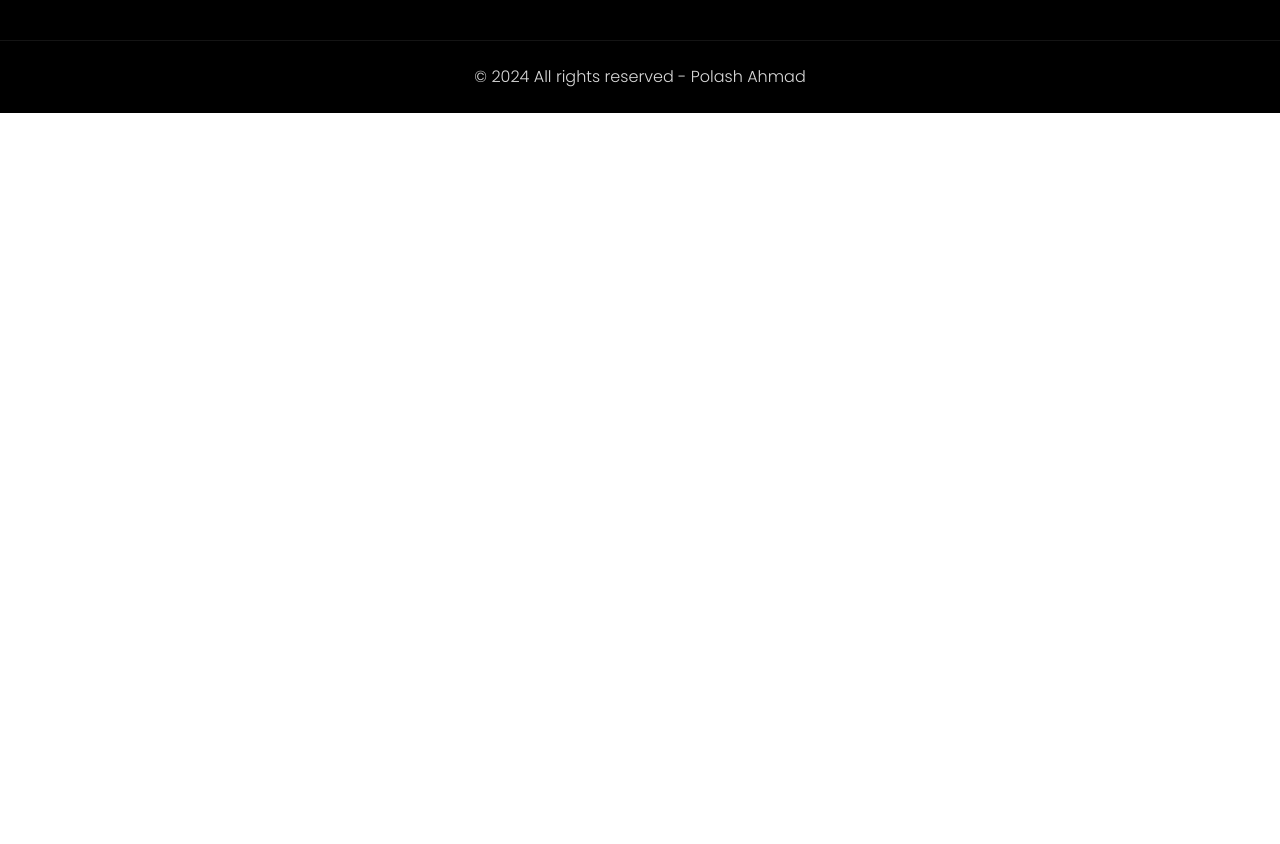
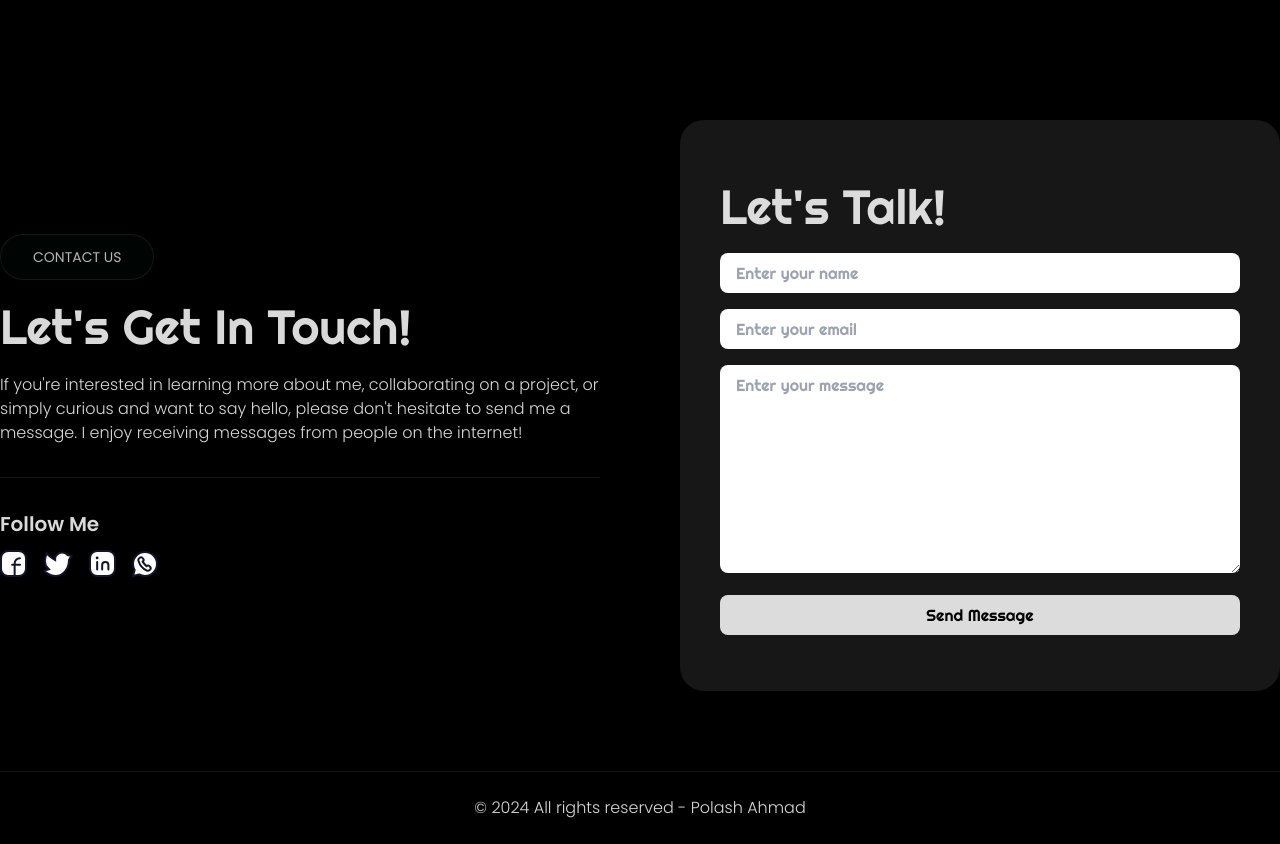
Before and after one commit to Polashahmad01/front-end-portfolio-app, a Next.js app: page / in a window 1280 px wide. Shown: the part 760-1604 px from the top of the page. Before the commit the page ends 873 px from the top, so only its background shows below. Built offline with nearby package versions, Linux system fonts and the light colour scheme.

Commit message:
Update ContactPage layout and design

```diff
--- a/src/app/page.jsx
+++ b/src/app/page.jsx
@@ -15,8 +15,8 @@ export default function HomePage() {
       {/* <WhatIDoPage />
       <ToolsIUsePage />
       <MyRecentWorkPage />
-      <MyExperiencePage />
-      <ContactPage /> */}
+      <MyExperiencePage /> */}
+      <ContactPage />
       <AppFooter />
     </main>
   )
--- a/src/components/ContactPage.jsx
+++ b/src/components/ContactPage.jsx
@@ -1,39 +1,60 @@
+import { Righteous } from "next/font/google";
+
+const righteous = Righteous({ subsets: ["latin"], weight: ["400"] });
 
 export default function ContactPage() {
   return (
-    <section className="container mx-auto">
+    <section className="container mx-auto my-[10vh]">
 
-      <div>
+      <div className="grid grid-cols-1 sm:grid-cols-2 items-center gap-20">
 
         <div>
-          <div>
-            <button>Contact Use</button>
+          <div className="mb-4 opacity-85">
+            <button className="uppercase px-8 py-3 opacity-85 text-sm border border-solid rounded-[80px] backdrop-blur-xl border-[rgba(255,255,255,.1)] bg-[rgba(4,19,14,.5)]">Contact Us</button>
           </div>
-          <h4>Let's Get In Touch!</h4>
-          <p>Lorem ipsum dolor sit amet consectetur adipisicing elit. Recusandae id odit praesentium provident in doloribus repellendus iste debitis vel libero.</p>
-          <div></div>
-          <p>Follow me</p>
-          <div>
-            <p>facebook</p>
-            <p>twitter</p>
-            <p>linkedin</p>
-            <p>whatsapp</p>
+          <h4 className={`leading-[61px] text-5xl mb-4 opacity-85 ${righteous.className}`}>Let's Get In Touch!</h4>
+          <p className="opacity-85 font-light mb-8">
+            If you're interested in learning more about me, collaborating on a project, or simply curious and want to say hello, please don't hesitate to send me a message. I enjoy receiving messages from people on the internet!
+          </p>
+          <div className="border-t border-solid border-[#181818] mb-8"/>
+          <p className="font-semibold text-xl mb-3 opacity-85">Follow Me</p>
+          <div className="flex items-center gap-4">
+            <svg width="27" height="27" viewBox="0 0 27 27" fill="#fff" xmlns="http://www.w3.org/2000/svg">
+              <rect x="1" y="1" width="25" height="25" rx="7.13616" stroke="#14142B" strokeWidth="2" />
+              <path d="M19.8968 8.1543V8.1543C16.9993 8.1543 14.6504 10.5032 14.6504 13.4007V25.4407" stroke="#14142B" strokeWidth="2" strokeLinecap="round" />
+              <line x1="12.083" y1="14.6914" x2="20.0032" y2="14.6914" stroke="#14142B" strokeWidth="2" strokeLinecap="round" />
+            </svg>
+            <svg width="30" height="26" viewBox="0 0 30 26" fill="#fff" xmlns="http://www.w3.org/2000/svg">
+              <path d="M4.32747 18.7162L5.98371 18.2546L4.76351 17.0432C2.49398 14.7902 1.80935 11.9233 1.97021 9.08832C2.11509 6.53473 2.94701 4.06872 3.86092 2.2682C4.59404 3.40359 5.74989 4.56191 6.89868 5.54515C8.22623 6.68139 9.65495 7.67674 10.669 8.2354L12.1516 9.05212V7.35952C12.1516 6.02306 12.9027 4.56641 14.1977 3.41306C15.4835 2.26791 17.1994 1.52214 18.9347 1.52214C20.1769 1.52214 21.438 1.9361 22.5087 2.48127C23.5886 3.03113 24.3747 3.66262 24.6722 3.98959L24.9071 4.24771L25.2515 4.30365L28.4117 4.81689L26.12 8.79971L25.9887 9.02782L25.9867 9.29099C25.9212 18.0788 20.1872 24.8737 12.6551 24.9983C9.8062 25.0455 7.26621 24.0946 5.24663 22.8164C3.58427 21.7643 2.31626 20.5167 1.54851 19.4907L4.32747 18.7162Z" stroke="#14142B" strokeWidth="2" />
+            </svg>
+            <svg width="27" height="27" viewBox="0 0 27 27" fill="#fff" xmlns="http://www.w3.org/2000/svg">
+              <rect x="1" y="1" width="25" height="25" rx="7.13616" stroke="#14142B" strokeWidth="2" />
+              <line x1="8.15723" y1="11.9707" x2="8.15723" y2="19.6031" stroke="#14142B" strokeWidth="2" strokeLinecap="round" />
+              <circle cx="8.12006" cy="7.95111" r="1.40717" fill="#14142B" />
+              <path d="M19.3868 19.5944V15.1211C19.3868 13.4044 17.9951 12.0127 16.2784 12.0127V12.0127C14.5616 12.0127 13.1699 13.4044 13.1699 15.1211V19.5944" stroke="#14142B" strokeWidth="2" strokeLinecap="round" />
+            </svg>
+            <svg width="26" height="26" viewBox="0 0 26 26" fill="#fff" xmlns="http://www.w3.org/2000/svg">
+              <path d="M13 1C6.37273 1 1 6.37273 1 13C1 15.2211 1.606 17.3004 2.65818 19.0845L1 25L7.14945 23.4765C8.88073 24.4453 10.8749 25 13 25C19.6273 25 25 19.6273 25 13C25 6.37273 19.6273 1 13 1Z" stroke="#14142B" strokeWidth="2" strokeMiterlimit="10" strokeLinejoin="round" />
+              <path d="M15.1745 14.8396C15.4488 14.5797 15.8145 14.4393 16.1916 14.4491C16.5688 14.4589 16.9267 14.6181 17.1872 14.8919L18.4972 16.4316C18.7262 16.7323 18.8271 17.1117 18.7777 17.4869C18.7284 17.862 18.5328 18.2023 18.2339 18.4331L17.2994 19.2346C16.9346 19.5703 16.4675 19.7726 15.9738 19.8085C15.48 19.8444 14.9887 19.7119 14.5794 19.4325C10.8724 17.7136 7.80687 14.148 6.54431 9.98941C6.3332 9.54051 6.27941 9.03324 6.39166 8.54984C6.5039 8.06643 6.77559 7.63522 7.1627 7.3261L8.09908 6.52381C8.37351 6.26445 8.73909 6.12456 9.11598 6.13468C9.49288 6.14481 9.85047 6.30413 10.1107 6.57785L11.4216 8.11762C11.6502 8.41837 11.751 8.79767 11.7018 9.17269C11.6527 9.54771 11.4576 9.88797 11.1592 10.1192L10.5913 10.6066C11.7574 12.3204 13.1046 13.9028 14.6095 15.3263L15.1745 14.8396Z" stroke="#14142B" strokeWidth="2" strokeMiterlimit="10" strokeLinejoin="round" />
+            </svg>
           </div>
         </div>
 
-        <div>
-          <h4>Some title here</h4>
-          <div>
+        <div className={`bg-[#171717] px-10 py-14 rounded-3xl ${righteous.className}`}>
+          <h4 className={`leading-[61px] text-5xl mb-4 opacity-85`}>Let's Talk!</h4>
+          <div className="flex flex-col gap-4">
             <div>
-              <input type="text" placeholder="Enter your name" />
+              <input className="px-4 py-2 rounded-lg w-full" type="text" placeholder="Enter your name" />
             </div>
             <div>
-              <input type="text" placeholder="Enter your email" />
+              <input className="px-4 py-2 rounded-lg w-full" type="text" placeholder="Enter your email" />
             </div>
             <div>
-              <textarea name="" id="" placeholder="Enter your message"></textarea>
+              <textarea className="px-4 py-2 rounded-lg w-full" rows={8} placeholder="Enter your message"></textarea>
             </div>
-            <button>Send Message</button>
+            <div>
+              <button className="px-4 py-2 rounded-lg w-full bg-white text-black opacity-85">Send Message</button>
+            </div>
           </div>
         </div>
 
```
